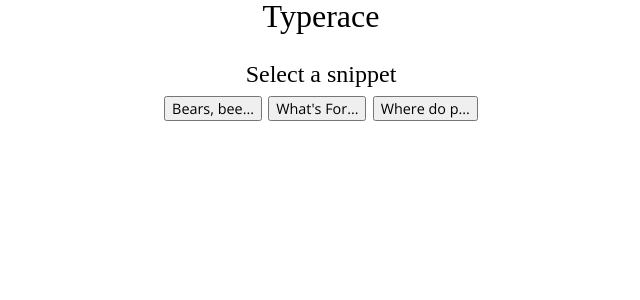
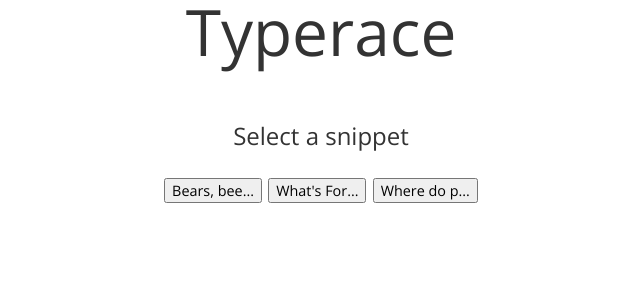
Before and after one commit to bigescalade/TyperaceHooks, a React (Create React App) app: page / in a window 1280 px wide. Shown: the top 300 px of the page, without its empty margins (319-959 px from the left). Built offline with nearby package versions, Linux system fonts and the light colour scheme.

Commit message:
Added Text component, rejigged Heading component to accept center prop

```diff
--- a/src/components/Text/heading.js
+++ b/src/components/Text/heading.js
@@ -3,7 +3,9 @@ import React from 'react';
 import './styles.css';
 
 const Heading = props => {
-  return <h1 className="Heading">{props.text}</h1>;
+  return (
+    <h1 className={`${props.center && 'Centered'} Heading`}>{props.text}</h1>
+  );
 };
 
 export default Heading;
--- a/src/components/Text/styles.css
+++ b/src/components/Text/styles.css
@@ -1,7 +1,29 @@
+.Centered {
+  text-align: center;
+}
+
 .Heading {
-  font-size: 2rem;
+  color: #333;
+  font-family: 'Open Sans', sans-serif;
+  font-size: 4rem;
+  margin-bottom: 30px;
 }
 
 .Subheading {
+  color: #333;
+  font-family: 'Open Sans', sans-serif;
   font-size: 1.5rem;
+  margin-bottom: 20px;
 }
+
+.Text {
+  color: #333;
+  font-family: 'Open Sans', sans-serif;
+  font-size: 1.2rem;
+  margin-bottom: 20px;
+
+  -webkit-user-select: none;
+  -moz-user-select: none;
+  -ms-user-select: none;
+  user-select: none;
+}
```
Also changed, not shown: src/components/Text/text.js (added, +9 -0 lines).
